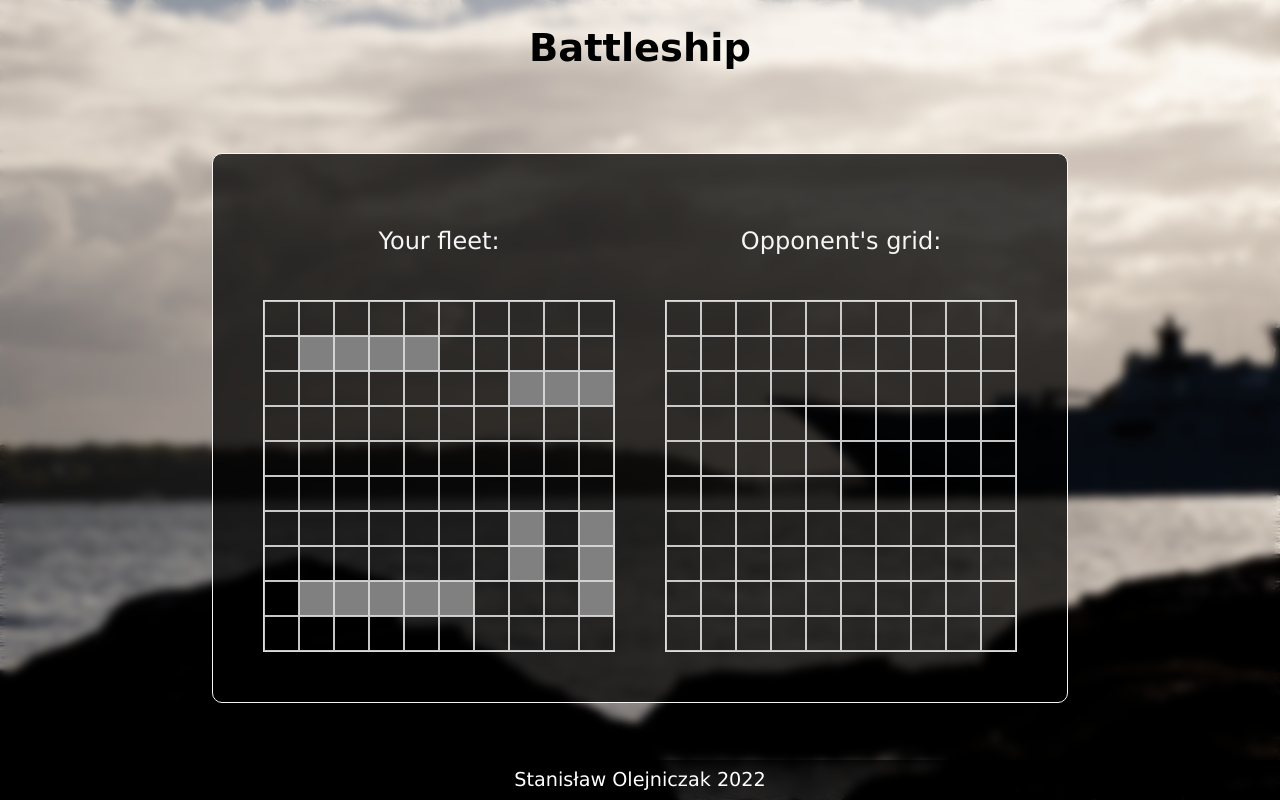
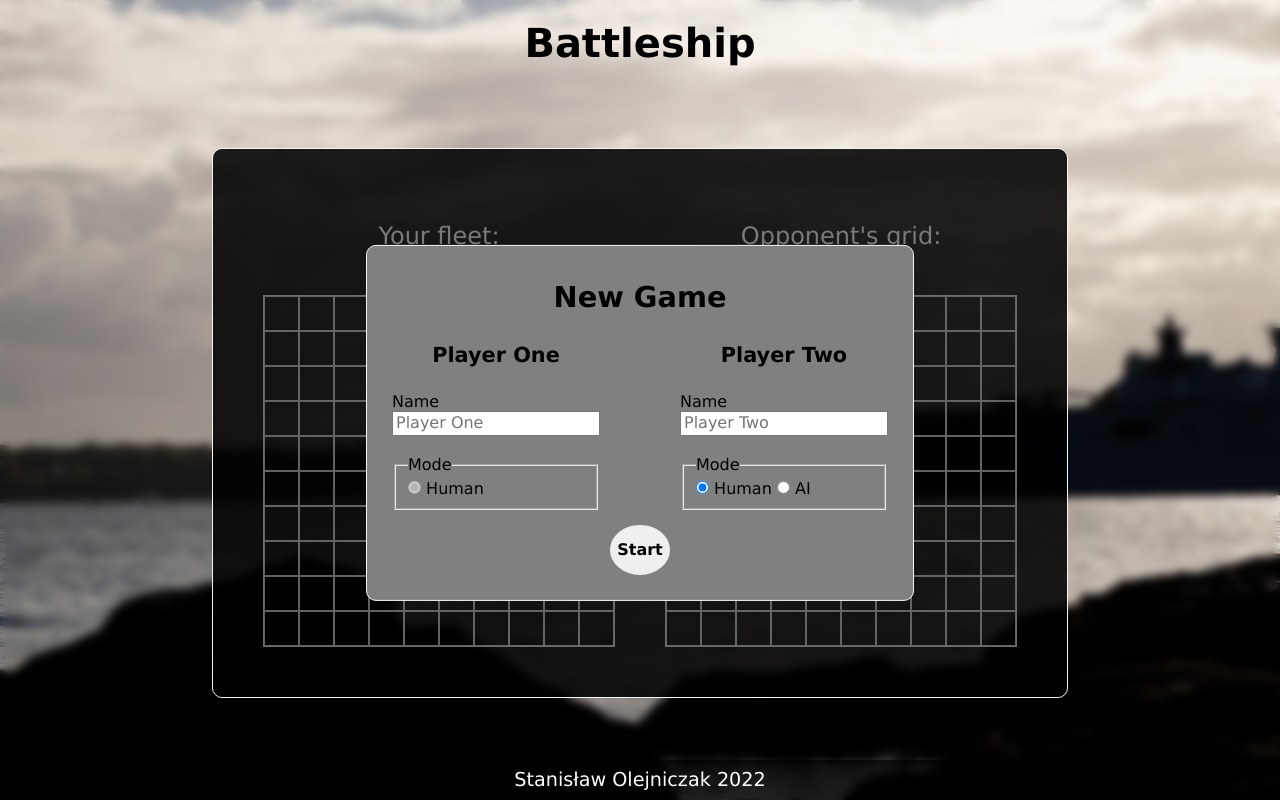
Before and after one commit to McStanley/battleship, a website built with webpack: page src/index.html in a window 1280 px wide. Built offline with nearby package versions, Linux system fonts and the light colour scheme.

Commit message:
Add game setup

```diff
--- a/src/components/dom.js
+++ b/src/components/dom.js
@@ -107,11 +107,56 @@ const dom = (() => {
     }
   };
 
-  const init = () => {
-    game.init();
+  const clearSetup = () => {
+    const pOneNameInput = document.querySelector('#playerone-name');
+    const pOneHumanInput = document.querySelector('#playerone-human');
+    const pTwoNameInput = document.querySelector('#playertwo-name');
+    const pTwoHumanInput = document.querySelector('#playertwo-human');
+
+    pOneNameInput.value = '';
+    pOneHumanInput.checked = true;
+    pTwoNameInput.value = '';
+    pTwoHumanInput.checked = true;
+  };
+
+  const closeSetup = () => {
+    const overlay = document.querySelector('.overlay');
+    const setup = document.querySelector('.setup');
+
+    overlay.classList.add('hidden');
+    setup.classList.add('hidden');
+
+    clearSetup();
+  };
+
+  const submitSetup = () => {
+    const pOneNameInput = document.querySelector('#playerone-name');
+    const pOneHumanInput = document.querySelector('#playerone-human');
+    const pTwoNameInput = document.querySelector('#playertwo-name');
+    const pTwoHumanInput = document.querySelector('#playertwo-human');
+
+    const pOneName = pOneNameInput.value || 'Player One';
+    const pOneHuman = !!pOneHumanInput.checked;
+    const pTwoName = pTwoNameInput.value || 'Player Two';
+    const pTwoHuman = !!pTwoHumanInput.checked;
+
+    game.init(pOneName, pOneHuman, pTwoName, pTwoHuman);
+
+    closeSetup();
 
     displayFleet();
     enableShooting();
+  };
+
+  const init = () => {
+    const leftGrid = document.querySelector('#left-grid');
+    const rightGrid = document.querySelector('#right-grid');
+    const startBtn = document.querySelector('#start-btn');
+
+    generateGrid(leftGrid);
+    generateGrid(rightGrid);
+
+    startBtn.addEventListener('click', submitSetup);
   };
 
   return {
--- a/src/components/game.js
+++ b/src/components/game.js
@@ -46,9 +46,9 @@ const game = (() => {
     player.gameboard.receiveAttack(x, y);
   };
 
-  const init = () => {
-    activePlayer = new Player('Player 1', true);
-    passivePlayer = new Player('Player 2', false);
+  const init = (pOneName, pOneHuman, pTwoName, pTwoHuman) => {
+    activePlayer = new Player(pOneName, pOneHuman);
+    passivePlayer = new Player(pTwoName, pTwoHuman);
 
     deployFleet(activePlayer);
     deployFleet(passivePlayer);
--- a/src/index.html
+++ b/src/index.html
@@ -21,6 +21,68 @@
           <p class="grid-description">Opponent's grid:</p>
           <div id="right-grid" class="grid"></div>
         </div>
+
+        <div class="overlay"></div>
+
+        <div class="setup">
+          <h2>New Game</h2>
+          <div class="setup-players">
+            <div class="setup-player">
+              <h3 class="setup-player-title">Player One</h3>
+              <div>
+                <label for="playerone-name">Name</label>
+                <input
+                  type="text"
+                  name="playerone-name"
+                  id="playerone-name"
+                  placeholder="Player One"
+                />
+              </div>
+              <fieldset disabled>
+                <legend>Mode</legend>
+                <input
+                  type="radio"
+                  name="playerone-mode"
+                  id="playerone-human"
+                  value="human"
+                  checked
+                />
+                <label for="playerone-human">Human</label>
+              </fieldset>
+            </div>
+            <div class="setup-player">
+              <h3 class="setup-player-title">Player Two</h3>
+              <div>
+                <label for="playertwo-name">Name</label>
+                <input
+                  type="text"
+                  name="playertwo-name"
+                  id="playertwo-name"
+                  placeholder="Player Two"
+                />
+              </div>
+              <fieldset>
+                <legend>Mode</legend>
+                <input
+                  type="radio"
+                  name="playertwo-mode"
+                  id="playertwo-human"
+                  value="human"
+                  checked
+                />
+                <label for="playertwo-human">Human</label>
+                <input
+                  type="radio"
+                  name="playertwo-mode"
+                  id="playertwo-ai"
+                  value="ai"
+                />
+                <label for="playertwo-ai">AI</label>
+              </fieldset>
+            </div>
+          </div>
+          <button type="button" id="start-btn">Start</button>
+        </div>
       </div>
     </main>
     <footer class="footer">
--- a/src/style.css
+++ b/src/style.css
@@ -9,8 +9,25 @@ body {
   font-family: Verdana, Geneva, Tahoma, sans-serif;
 }
 
-.header {
-  font-size: 1.2rem;
+h1 {
+  margin: 20px 0;
+  font-size: 2.5rem;
+}
+
+h2 {
+  margin: 10px 0;
+  font-size: 1.8rem;
+}
+
+h3 {
+  margin: 5px 0;
+  font-size: 1.3rem;
+}
+
+button {
+  border: none;
+  border-radius: 50%;
+  font-weight: bold;
 }
 
 .main {
@@ -19,6 +36,7 @@ body {
 }
 
 .game {
+  position: relative;
   margin: auto;
   padding: 50px;
   height: auto;
@@ -28,6 +46,51 @@ body {
   display: grid;
   grid-template-columns: 1fr 1fr;
   gap: 50px;
+}
+
+.overlay {
+  position: absolute;
+  height: 100%;
+  width: 100%;
+  background-color: black;
+  opacity: 0.5;
+  border-radius: inherit;
+}
+
+.setup {
+  padding: 25px;
+  position: absolute;
+  top: 50%;
+  left: 50%;
+  transform: translate(-50%, -50%);
+  border: 1px solid whitesmoke;
+  background-color: grey;
+  border-radius: inherit;
+  display: flex;
+  flex-direction: column;
+  align-items: center;
+  gap: 15px;
+}
+
+.setup-players {
+  display: grid;
+  grid-template-columns: 1fr 1fr;
+  gap: 80px;
+}
+
+.setup-player {
+  display: flex;
+  flex-direction: column;
+  gap: 20px;
+}
+
+.setup-player-title {
+  align-self: center;
+}
+
+#start-btn {
+  height: 50px;
+  width: 60px;
 }
 
 .grid-container {
@@ -67,3 +130,7 @@ body {
   align-items: center;
   font-size: 1.2rem;
 }
+
+.hidden {
+  display: none !important ;
+}
```
Also changed, not shown: dist/index.html, dist/main.css, dist/main.js.
